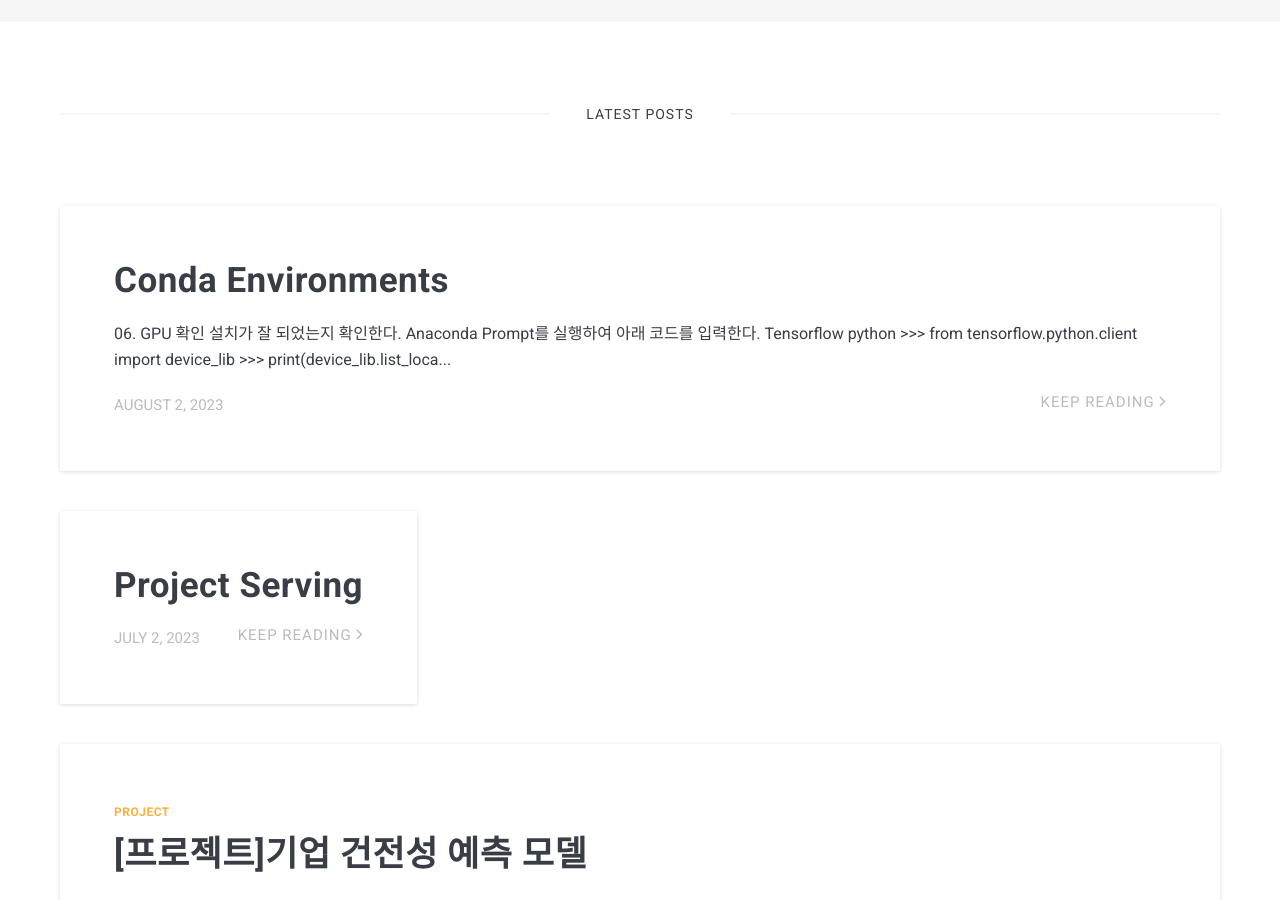
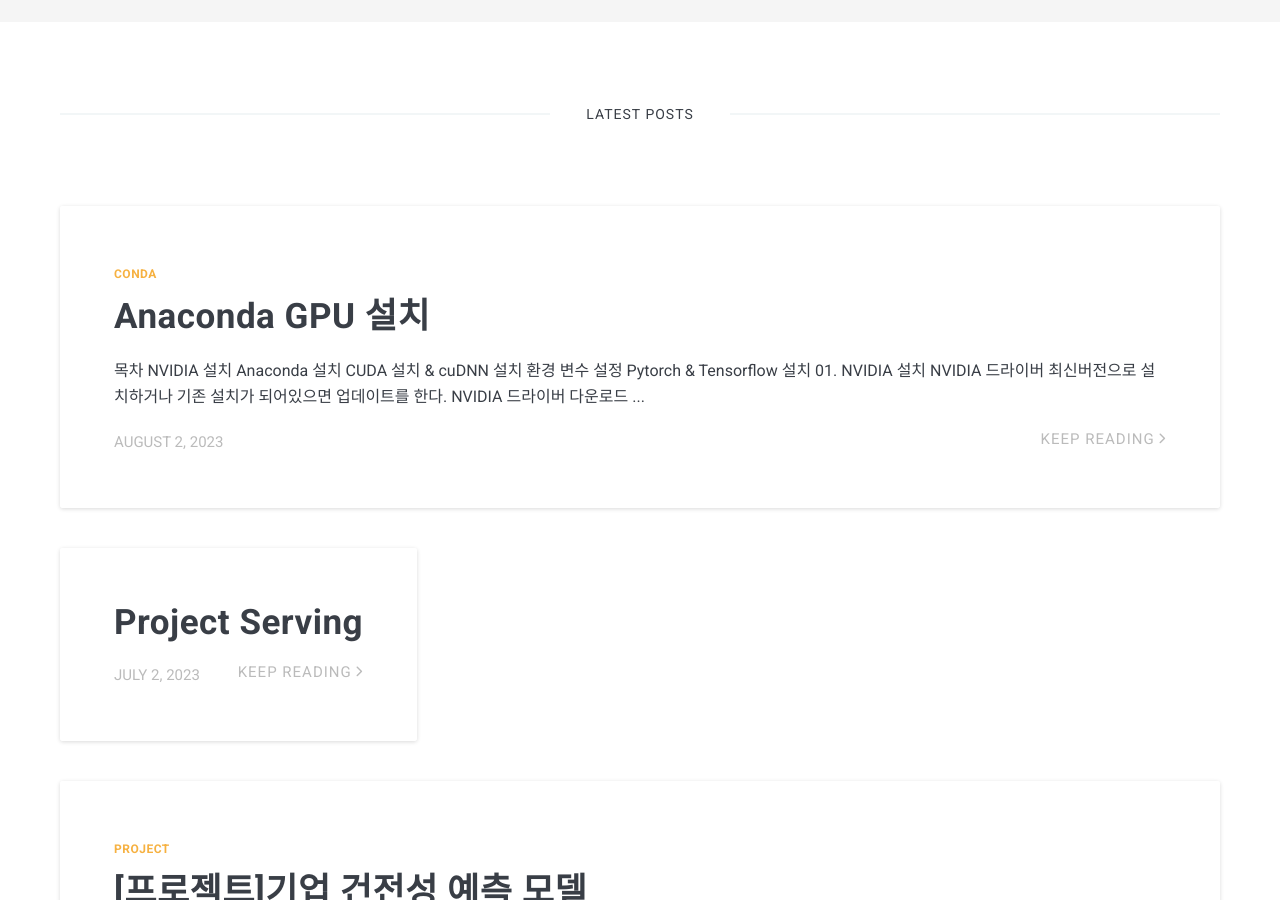
Before and after one commit to junRepository/junRepository.github.io, a Jekyll site: the page built from index.html, in a window 1280 px wide and 900 px high, scrolled down 538 px. Built offline with Jekyll 4.4.1, drawn with Linux system fonts in a browser that asks for light colours; nearby versions of some CDN libraries; the list of posts is cut into pages by our own code; part of the change alters nothing that is shown.

Commit message:
오류 내용 수정

````diff
--- a/_posts/2023-08-02-conda-environments.md
+++ b/_posts/2023-08-02-conda-environments.md
@@ -1,3 +1,101 @@
+---
+layout: post
+title:  "Anaconda GPU 설치"
+date:   2023-08-02 00:00
+image:
+tags:   conda
+---
+
+## 목차
+* NVIDIA 설치
+* Anaconda 설치
+* CUDA 설치 & cuDNN 설치
+* 환경 변수 설정
+* Pytorch & Tensorflow 설치
+<br/>
+
+***
+
+## 01. NVIDIA 설치
+NVIDIA 드라이버 최신버전으로 설치하거나 기존 설치가 되어있으면 업데이트를 한다.<br/>
+[NVIDIA 드라이버 다운로드](https://www.nvidia.co.kr/Download/index.aspx?lang=kr)<br/>
+<img src="/images/NVIDIA.jpg" width="60%">
+
+***
+
+## 02. Anaconda 설치
+[Anaconda](https://www.anaconda.com/download)에서 Download를 클릭하여 설치를 진행한다.<br/>
+<img src="/images/anaconda.jpg" width="60%">
+
+***
+
+## 03. CUDA & cuDNN 설치sklearn conda install
+#### 03-1 CUDA, cuDNN 지원 확인
+CUDA를 설치하기 전에 [CUDA | Wikiwand](https://www.wikiwand.com/en/CUDA#/GPUs_supported)에서 GPU에 지원되는 CUDA 버전을 찾는다.<br/>
+GTX1080Ti를 사용하기 때문에 6.1을 지원하는 CUDA버전을 찾는다.<br/>
+<img src="/images/cuda1.jpg" width="100%"><br/>
+녹색 박스 중 6.1을 지원하는 CUDA 버전이 CUDA 8.0 이상부터 지원해준다.<br/>
+작성자 같은 경우는 CUDA 11.2를 설치하였다.<br/>
+<img src="/images/cuda2.jpg" width="80%"><br/>
+[TensorFlow](https://www.tensorflow.org/install/source_windows?hl=ko#tested_build_configurations)에서 GPU 부분을 보면 CUDA 버전과 Python 버전에 맞는 cuDNN 버전이 나와있다.<br/>
+\<python, cuDNN, CUDA 버전에 맞는 tensorflow-gpu 버전을 잘 기억해두자 tensorflow 설치할 때 참고해야 한다. \><br/>
+작성자 같은 경우는 cuDNN 8.1을 설치하였다.
+<img src="/images/tensorflow.jpg" width="80%"><br/>
+
+#### 03-2 CUDA, cuDNN 설치
+위에서 CUDA와 cuDNN 버전을 찾았다면 해당 버전을 찾아 설치한다.<br/>
+[CUDA Toolkit Archive](https://developer.nvidia.com/cuda-toolkit-archive)에서 CUDA버전을 찾아 설치한다.<br/>
+<img src="/images/cudainstall.jpg" width="80%"><br/>
+cmd 창에서 `nvcc -V`를 입력하여 설치가 잘 되었는지 확인한다. <br/>
+
+[cuDNN Archive](https://developer.nvidia.com/rdp/cudnn-archive)에서 cuDNN 버전을 찾아 설치한다. **(다운하기 위해 로그인을 해야한다.)**<br/>
+<img src="/images/cudnninstall.jpg" width="80%"><br/>
+cuDNN을 설치를 하면 압축을 풀고 `bin`, `include`, `lib` 폴더가 있는 데 이것들을 복사를 한 후 CUDA가 설치되어 있는 경로에 붙어넣기를 한다.<br/>
+작성자는 C:\Program Files\NVIDIA GPU Computing Toolkit\CUDA\v11.2\ 에 CUDA가 설치가 되었다.<br/>
+
+***
+
+## 04. 환경 변수 철정
+1. 윈도우 키를 누른 후 `시스템 환경 변수 편집`를 입력하여 들어간다.
+2. 우측 하단에 환경 변수를 클릭한다.<br/>
+    <img src="/images/setting1.jpg" width="50%"><br/>
+3. 사용자 변수에서 Path를 더블클릭을 하여 환경 변수 편집에 들어가 새로 만들기를 누른다.<br/>
+    <img src="/images/setting3.jpg" width="50%"><br/>
+4. 그리고 좀 전에 설치한 CUDA의 bin, include, lib 경로를 새로 만든다.<br/>
+    <img src="/images/setting2.jpg" width="50%"><br/>
+5. 확인을 누르고 재부팅을 한다. | 재부팅을 안 하면 환경변수 적용이 안 된다.
+
+***
+
+## 05. Pytorch & Tensorflow 설치
+1) Pytorch와 Tensorflow를 설치하기 전에 `Anaconda Prompt`에서 romanaconda 환경 업데이트를 한다.
+```bash
+conda update -n base conda
+```
+2) 패키지 업데이트
+```bash
+conda update --all
+```
+3) 패키지 관리 시스템인 pip 업데이트
+```bash
+python -m pip install --upgrade pip
+```
+<br/>
+
+#### 05-1 Pytorch
+[Pytorch](https://pytorch.kr/get-started/locally/)공식 사이트에서 Pytorch를 설치한다.<br/>
+밑에 conda~~로 나와있는 코드를 anaconda prompt에 입력하여 설치를 진행한다.<br/>
+작성자는 CUDA 11.2 버전이 없어서 11.7 버전으로 설치를 하였다.<br/>
+<img src="/images/pytorch.jpg" width="80%"><br/>
+
+#### 05-2 Tensorflow
+cuDNN버전을 찾을때 보았던 tensorflow-gpu 버전을 설치를 한다.<br/>
+<img src="/images/tensorflow.jpg" width="70%"><br/>
+```bash
+pip install tensorflow-gpu==2.10.0
+```
+
+***
 
 ## 06. GPU 확인
 설치가 잘 되었는지 확인한다.<br/>
````
